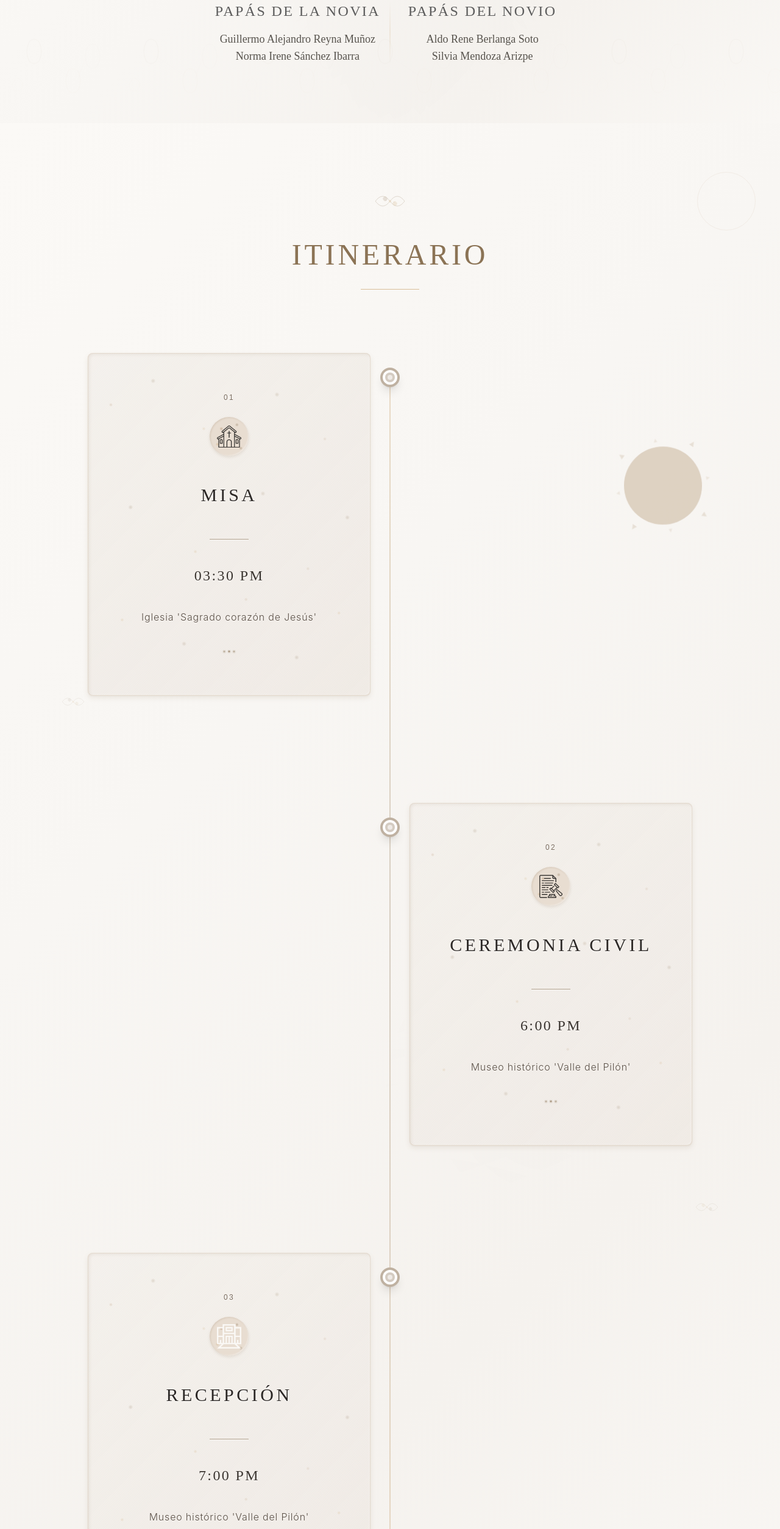
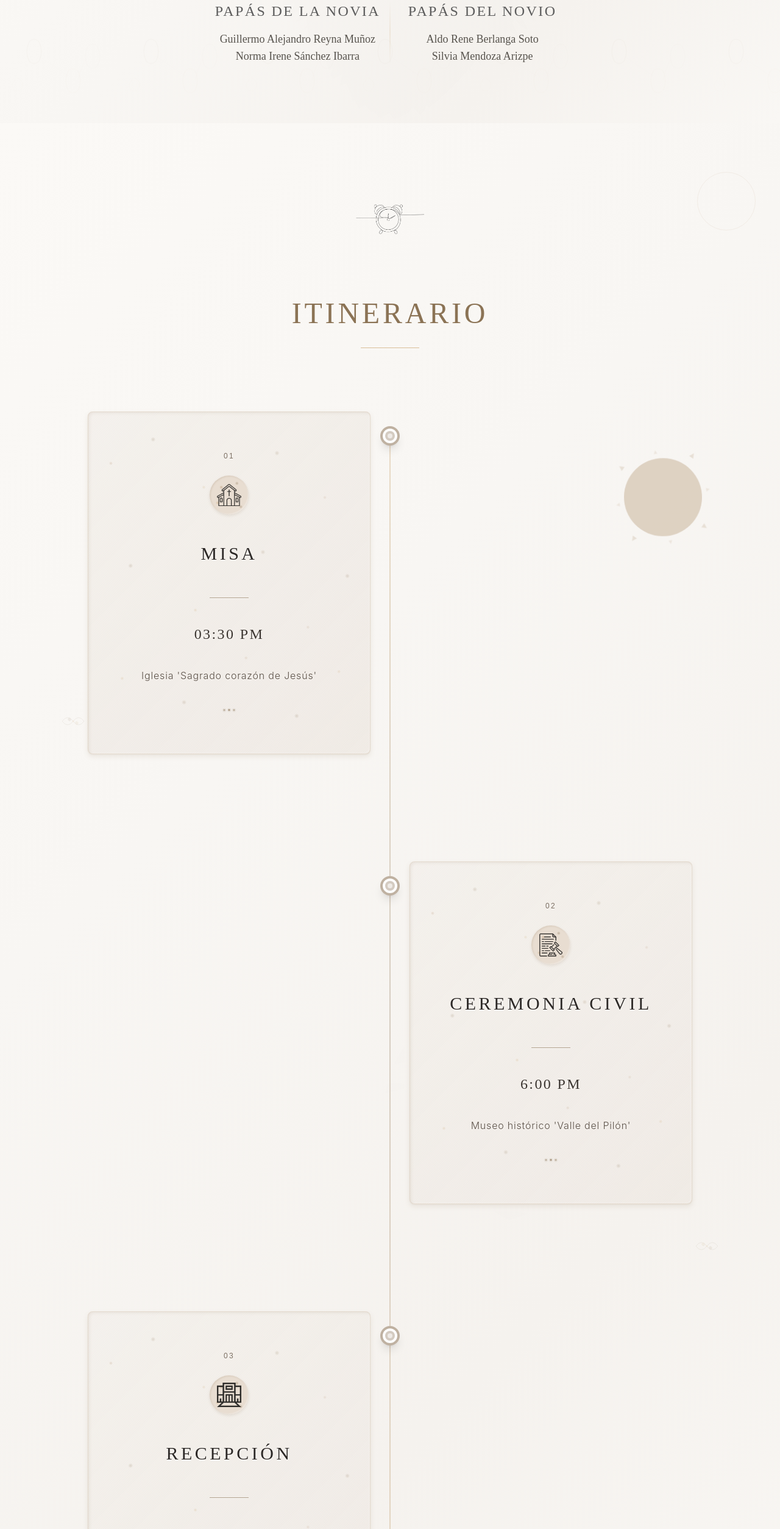
Before and after one commit to AlejoReyna/wedding_invitation, a Next.js app: page / in a window 1280 px wide. Shown: the part 2598-5106 px from the top of the page at 61% size. Built offline with nearby package versions, Linux system fonts and the light colour scheme.

Commit message:
another icon

```diff
--- a/src/app/components/ItineraryItemCard.tsx
+++ b/src/app/components/ItineraryItemCard.tsx
@@ -191,7 +191,9 @@ export default function ItineraryItemCard({ item, index }: ItineraryItemCardProp
             alt="Recepción"
             width={40}
             height={40}
-            className="opacity-80 group-hover:opacity-100 transition-opacity duration-300 brightness-0 invert"
+            className={`opacity-80 group-hover:opacity-100 transition-opacity duration-300 ${
+              isNightMode ? 'brightness-0 invert' : 'brightness-0'
+            }`}
           />
         );
       default:
--- a/src/app/components/ItinerarySection.tsx
+++ b/src/app/components/ItinerarySection.tsx
@@ -327,13 +327,16 @@ export default function ItinerarySection() {
         {/* Header with elegant styling */}
         <div className="text-center mb-20 transition-all duration-2000 ease-out opacity-100 translate-y-0" style={{ transitionDelay: '200ms' }}>
 
-          {/* Decorative top element */}
-          <div className="flex justify-center mb-8">
-            <div className="w-16 h-16 opacity-40">
-              <FloralDecoration />
+          {/* Clock Asset - Above the title like in Gallery */}
+          <div className="flex justify-center mb-16">
+            <div className="w-24 h-24 md:w-32 md:h-32 relative">
+              <img
+                src="/assets/clock.png"
+                alt="Reloj decorativo"
+                className="w-full h-full object-contain opacity-80 transition-opacity duration-500 hover:opacity-100"
+              />
             </div>
           </div>
-
 
 
           {/* Main title replaced with 'Itinerario del Día', color from subtitle, font size from Cronograma */}
```
Also changed, not shown: public/assets/clock.png (added).
